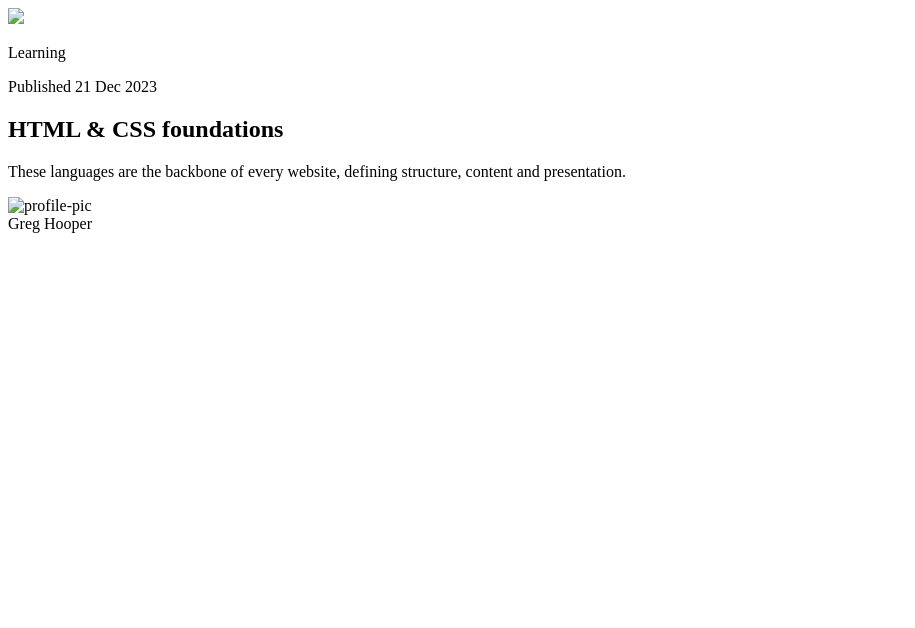
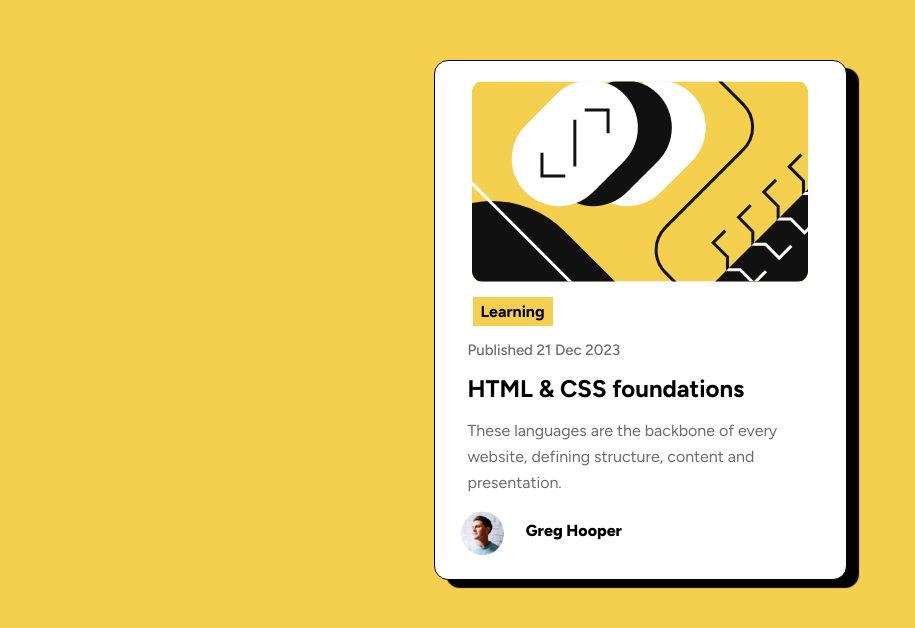
Before and after one commit to ABHIRAM-AP/Blog-Preview, a plain HTML site: page index.html in a window 1280 px wide. Shown: the whole page, without its empty margins (0-915 px from the left). Drawn offline with Linux system fonts and the light colour scheme; the site is published under a folder, as on GitHub Pages, so addresses that start at the root find nothing.

Commit message:
deleted some folder

```diff
--- a/index.html
+++ b/index.html
@@ -9,20 +9,20 @@
   <link rel="icon" type="image/png" sizes="32x32" href="./assets/images/favicon-32x32.png">
 
   <title>Frontend Mentor | Blog preview card</title>
-  <link rel="stylesheet" href="/styles/index.css">
+  <link rel="stylesheet" href="index.css">
 </head>
 <body>
 <main>
   <div class="container">
     <div class="image-box">
-      <img src="/images/illustration-article.svg" >
+      <img src="illustration-article.svg" >
     </div>
     <p class="learn-para">Learning</p>
     <p class="date">Published 21 Dec 2023</p>
     <h2>HTML & CSS foundations</h2>
     <p class="description">These languages are the backbone of every website, defining structure, content and presentation.</p>
     <div class="profile-container">
-       <img src="/images/image-avatar.webp" alt="profile-pic">
+       <img src="image-avatar.webp" alt="profile-pic">
       <div>Greg Hooper</div>
     </div>
   </div>
```
Also changed, not shown: illustration-article.svg (renamed from images/illustration-article.svg), image-avatar.webp (renamed from images/image-avatar.webp), index.css (renamed from styles/index.css).
